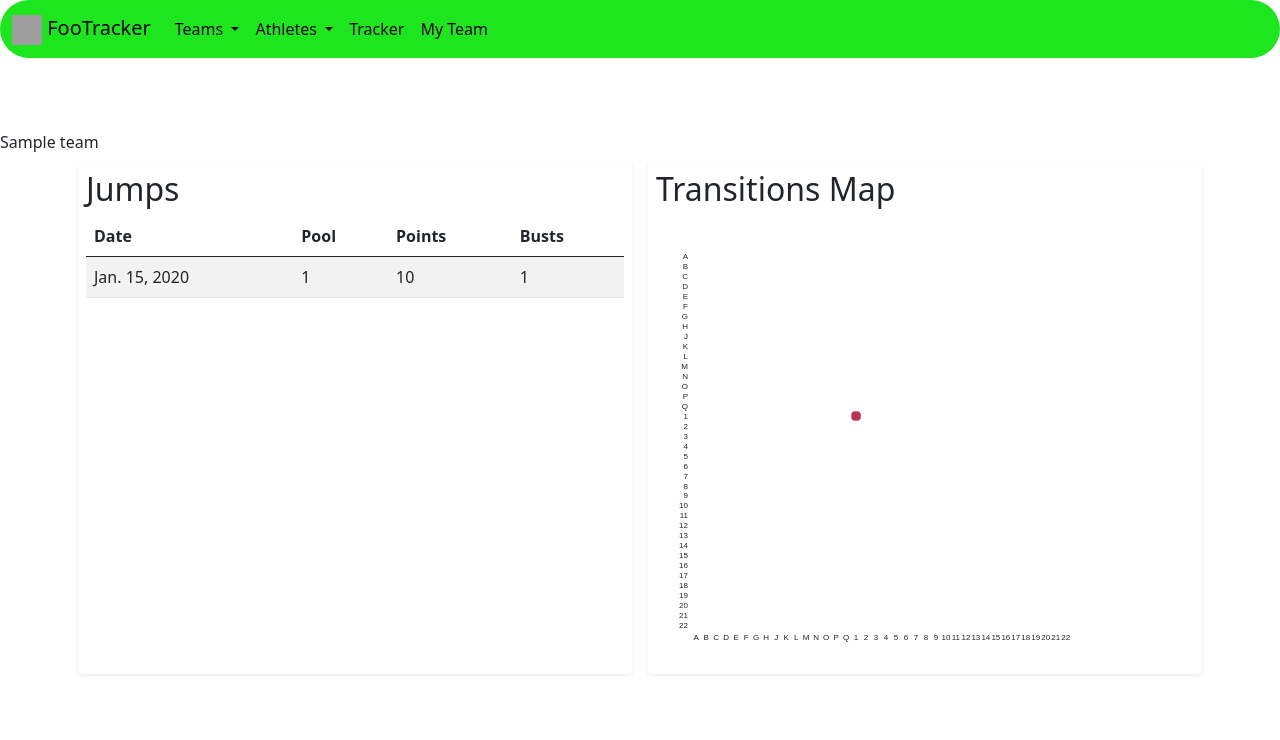
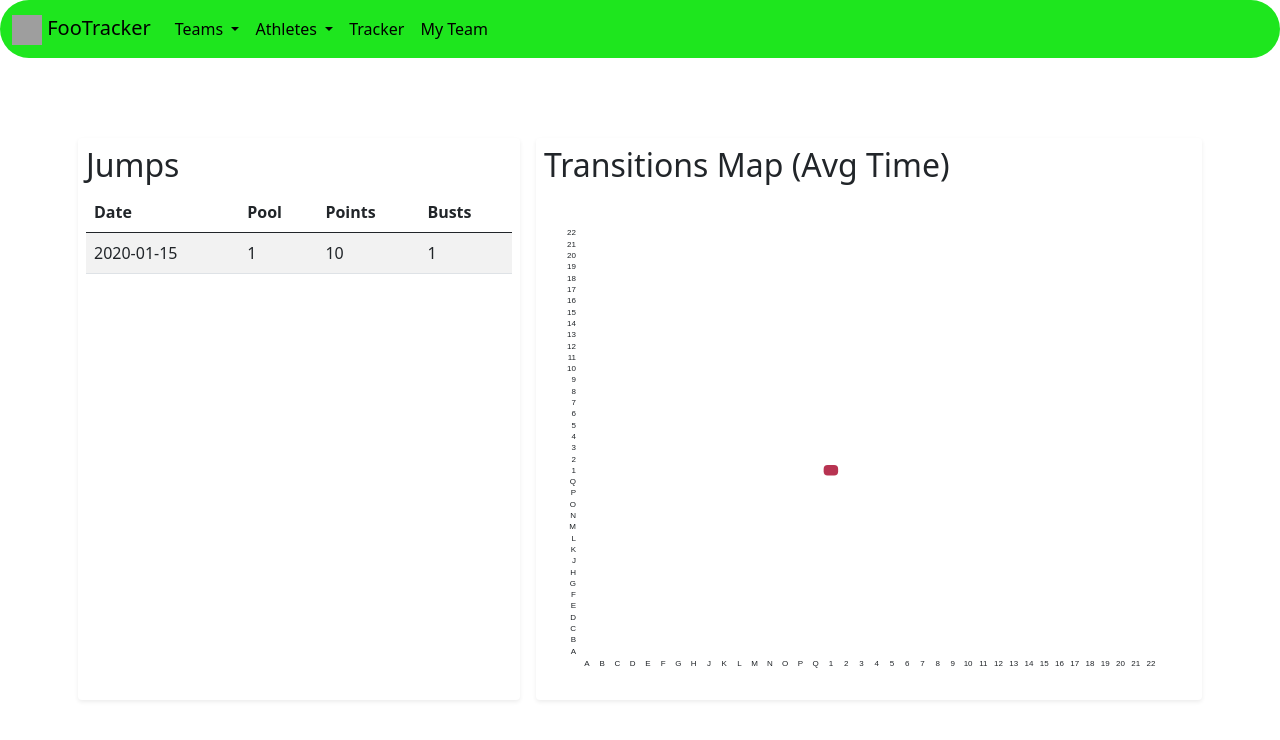
Before and after one commit to paulobueno/point-tracker, a Django app: page /jumps/00000000-0000-0000-0000-000000000001 in a window 1280 px wide. Shown: the top 740 px of the page. Run offline with Django 4.2, Linux system fonts and the light colour scheme; tables that the repository leaves empty hold one stand-in row (values such as "Sample post"); some libraries are stand-ins or nearby versions; grey boxes are pictures that could not be loaded.

Commit message:
fix adjusted heatmap (transposed matrix)

```diff
--- a/point_tracker/settings.py
+++ b/point_tracker/settings.py
@@ -121,8 +121,8 @@ USE_TZ = True
 # Static files (CSS, JavaScript, Images)
 # https://docs.djangoproject.com/en/4.1/howto/static-files/
 
-if False:
-    STATIC_URL = '../static/'
+if DEBUG:
+    STATIC_URL = 'static/'
 else:
     STATIC_URL = 'https://footracker-statics.s3.sa-east-1.amazonaws.com/static/'
 
--- a/tracker/static/js/heatmap.js
+++ b/tracker/static/js/heatmap.js
@@ -1,7 +1,7 @@
     // set the dimensions and margins of the graph
 const margin = {top: 35, right: 35, bottom: 35, left: 35},
-  width = 450 - margin.left - margin.right,
-  height = 450 - margin.top - margin.bottom;
+  width = 650 - margin.left - margin.right,
+  height = 500 - margin.top - margin.bottom;
 
 // append the svg object to the body of the page
 const svg = d3.select("#my_dataviz")
@@ -15,13 +15,12 @@ const svg = d3.select("#my_dataviz")
 d3.json(data_url).then(function(data) {
 
   // Labels of row and columns -> unique identifier of the column called 'group' and 'variable'
-  const myGroups = ['A','B','C','D','E','F','G','H','J','K','L','M','N','O','P','Q','1','2','3','4','5','6','7','8','9','10','11','12','13','14','15','16','17','18','19','20','21','22']
-  const myVars = ['A','B','C','D','E','F','G','H','J','K','L','M','N','O','P','Q','1','2','3','4','5','6','7','8','9','10','11','12','13','14','15','16','17','18','19','20','21','22'].reverse()
+  const points = ['A','B','C','D','E','F','G','H','J','K','L','M','N','O','P','Q','1','2','3','4','5','6','7','8','9','10','11','12','13','14','15','16','17','18','19','20','21','22']
 
   // Build X scales and axis:
   const x = d3.scaleBand()
     .range([ 0, width ])
-    .domain(myGroups)
+    .domain(points)
     .padding(0.05);
   svg.append("g")
     .style("font-size", 8)
@@ -32,7 +31,7 @@ d3.json(data_url).then(function(data) {
   // Build Y scales and axis:
   const y = d3.scaleBand()
     .range([ height, 0 ])
-    .domain(myVars)
+    .domain(points)
     .padding(0.05);
   svg.append("g")
     .style("font-size", 8)
@@ -65,9 +64,9 @@ d3.json(data_url).then(function(data) {
   }
   const mousemove = function(event,d) {
     tooltip
-      .html("The exact value of<br>this cell is: " + d.duration)
-      .style("left", (event.x)/2 + "px")
-      .style("top", (event.y)/2 + "px")
+      .html("Transition 'from -> to': " + d.start + " -> " + d.end + "<br>Average time executed: " + d.duration + "s")
+      .style("left", (event.x) + "px")
+      .style("top", (event.y) + "px")
   }
   const mouseleave = function(event,d) {
     tooltip
@@ -81,8 +80,8 @@ d3.json(data_url).then(function(data) {
   svg.selectAll()
     .data(data, function(d) {return d.start+':'+d.end;})
     .join("rect")
-      .attr("x", function(d) { return x(d.start) })
-      .attr("y", function(d) { return y(d.end) })
+      .attr("x", function(d) { return x(d.end) })
+      .attr("y", function(d) { return y(d.start) })
       .attr("rx", 4)
       .attr("ry", 4)
       .attr("width", x.bandwidth() )
--- a/tracker/templates/team.html
+++ b/tracker/templates/team.html
@@ -3,9 +3,6 @@
 {% load static %}
 
 <script src="{% static '/d3js/d3.v6.js' %}"></script>
-
-{{team}}<br>
-
 <div class="container">
     <div class="row">
         <div class="col shadow-sm p-2 mb-5 bg-white rounded m-2">
@@ -22,7 +19,7 @@
                 <tbody>
                 {% for jump in jumps %}
                 <tr>
-                    <td>{{jump.date}}</td>
+                    <td>{{jump.date|date:"Y-m-d"}}</td>
                     <td>{{jump.pool}}</td>
                     <td>{{jump.points}}</td>
                     <td>{{jump.busts}}</td>
@@ -32,7 +29,7 @@
             </table>
         </div>
         <div class="col shadow-sm p-2 mb-5 bg-white rounded m-2">
-            <p class="h2">Transitions Map</p>
+            <p class="h2">Transitions Map (Avg Time)</p>
             <div id="my_dataviz"></div>
         </div>
     </div>
```
